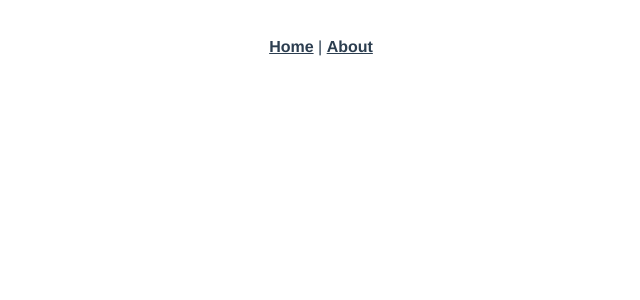
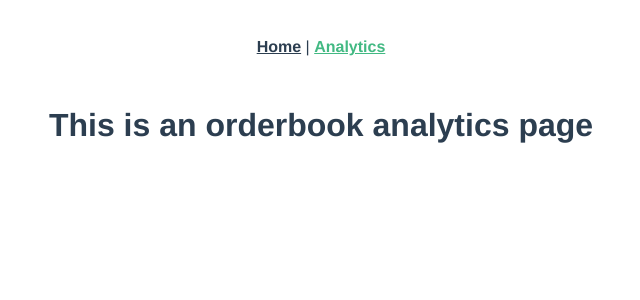
Before and after one commit to adminoid/cryptoid, a Vue app: page /analytics in a window 1280 px wide. Shown: the top 300 px of the page, without its empty margins (319-959 px from the left). Built offline with nearby package versions, Linux system fonts and the light colour scheme.

Commit message:
installed vue from vue-cli and renamed about page to analytics

```diff
--- a/src/App.vue
+++ b/src/App.vue
@@ -2,7 +2,7 @@
   <div id="app">
     <div id="nav">
       <router-link to="/">Home</router-link> |
-      <router-link to="/about">About</router-link>
+      <router-link to="/analytics">Analytics</router-link>
     </div>
     <router-view/>
   </div>
--- a/src/router/index.js
+++ b/src/router/index.js
@@ -11,12 +11,12 @@ const routes = [
     component: Home
   },
   {
-    path: '/about',
-    name: 'about',
+    path: '/analytics',
+    name: 'analytics',
     // route level code-splitting
     // this generates a separate chunk (about.[hash].js) for this route
     // which is lazy-loaded when the route is visited.
-    component: () => import(/* webpackChunkName: "about" */ '../views/About.vue')
+    component: () => import(/* webpackChunkName: "about" */ '../views/Analytics.vue')
   }
 ]
 
--- a/src/views/About.vue
+++ b/src/views/Analytics.vue
@@ -1,5 +1,5 @@
 <template>
   <div class="about">
-    <h1>This is an about page</h1>
+    <h1>This is an orderbook analytics page</h1>
   </div>
 </template>
```
